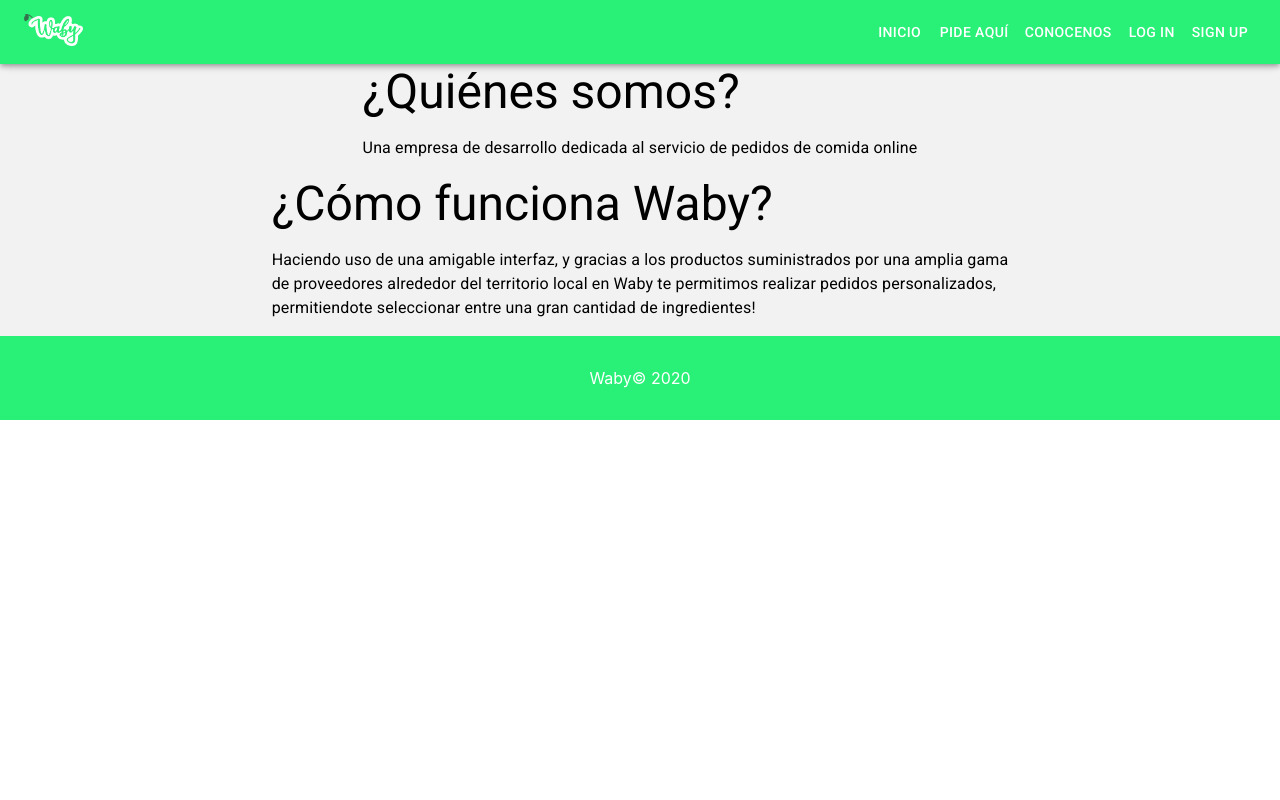
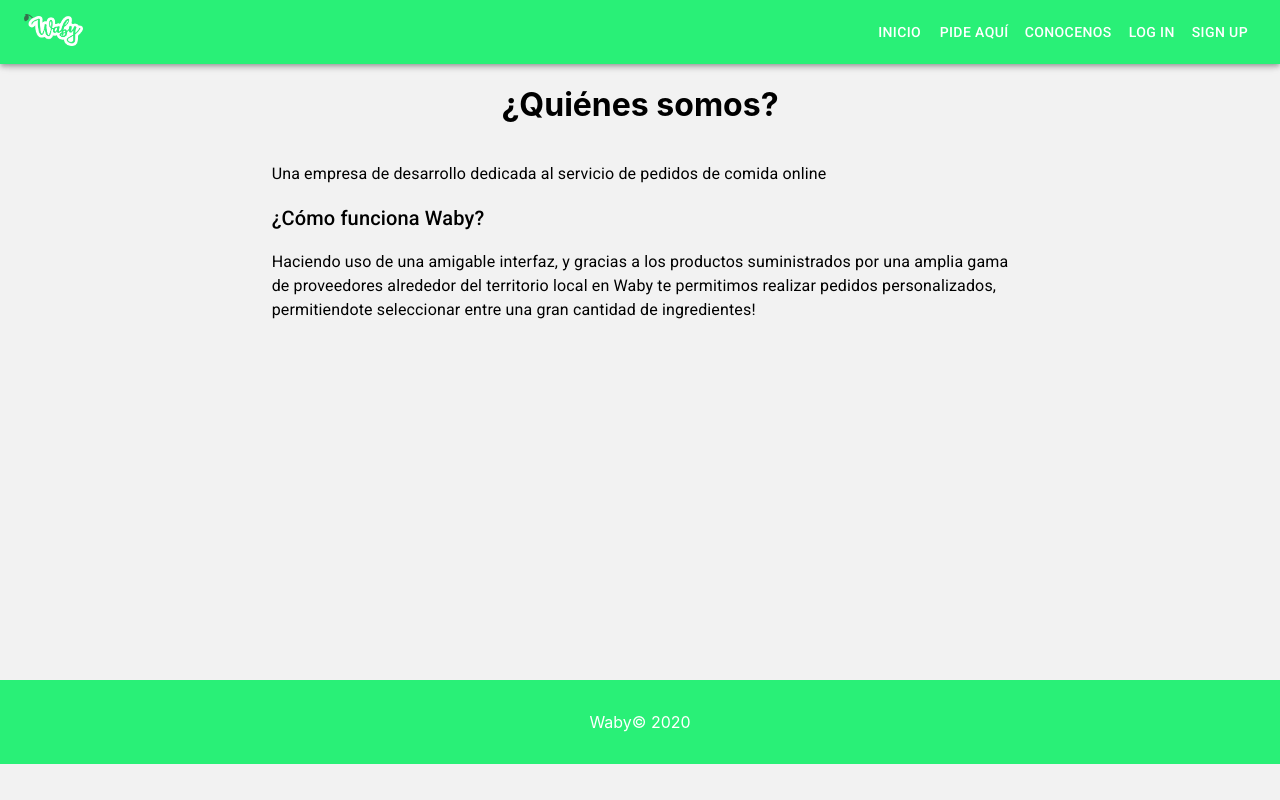
Before and after one commit to jdconrado/Waby-front, a React (Create React App) app: page /conocenos in a window 1280 px wide. Built offline with nearby package versions, Linux system fonts and the light colour scheme.

Commit message:
bit better looking

```diff
--- a/src/components/conocenos.js
+++ b/src/components/conocenos.js
@@ -52,42 +52,38 @@ const classes = makeStyles((theme) => ({
         color: '#fff',
     },
 }));
+//height: '100vh'
 export default function Conocenos() {
     return (
-        <div style={{ backgroundColor: '#F2F2F2' }}>
+        <div style={{ backgroundColor: '#F2F2F2', position:'absolute', height:'100%', width:'100%'}}>
             <Header />
-            <div justifyContent="center">
+            <div justifyContent="center" style={{  height:'77%'}}>
                 <Grid container direction='column' alignItems='center' justifyContent="center">
                     <Grid>
                         <box>
-                            <Typography variant='h3'>
-                                ¿Quiénes somos?
+                            <h1 style={{ textAlign: 'center' }}>¿Quiénes somos?</h1>
+
+                        </box>
+                    </Grid>
+                    <Grid >
+                        <Typography variant='body1' textAlign='left'>
+                            <p>
+                                Una empresa de desarrollo dedicada al servicio de pedidos de comida online
+                            </p>
+                        </Typography>
+                        <box>
+                            <Typography variant='h6'>
+                                ¿Cómo funciona Waby?
                             </Typography>
                         </box>
                         <Typography variant='body1'>
-                            <p align="justify">
-                            Una empresa de desarrollo dedicada al servicio de pedidos de comida online
-                            </p>
-                        </Typography>
-                    </Grid>
-                    <Grid >
-                        <box>
-                            <Typography variant='h3'>
-                                ¿Cómo funciona Waby?
-                            </Typography>
-                        </box>
-                        <Typography variant='body1' textAlign="left">
-                               <p textAlign="left">
-                                         Haciendo uso de una amigable interfaz, y gracias a los productos suministrados por una amplia gama
-                                   <br/> de proveedores alrededor del territorio local en Waby te permitimos realizar pedidos personalizados,
-                                   <br/> permitiendote seleccionar entre una gran cantidad de ingredientes!
+                            <p style={{ 'text-algin': 'justify' }}>
+                                Haciendo uso de una amigable interfaz, y gracias a los productos suministrados por una amplia gama
+                                   <br /> de proveedores alrededor del territorio local en Waby te permitimos realizar pedidos personalizados,
+                                   <br /> permitiendote seleccionar entre una gran cantidad de ingredientes!
                                 </p>
                         </Typography>
                     </Grid>
-
-
-
-
                 </Grid>
             </div>
             <Footer />
```
